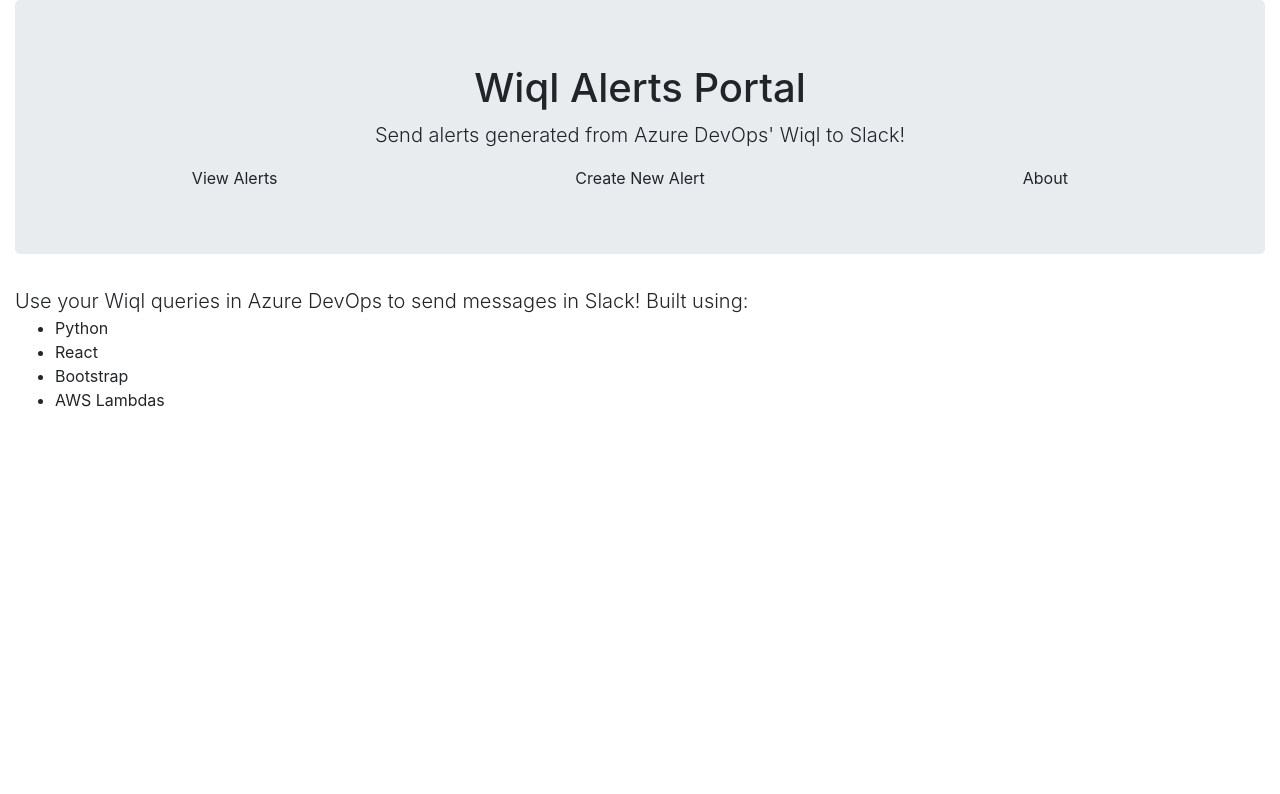
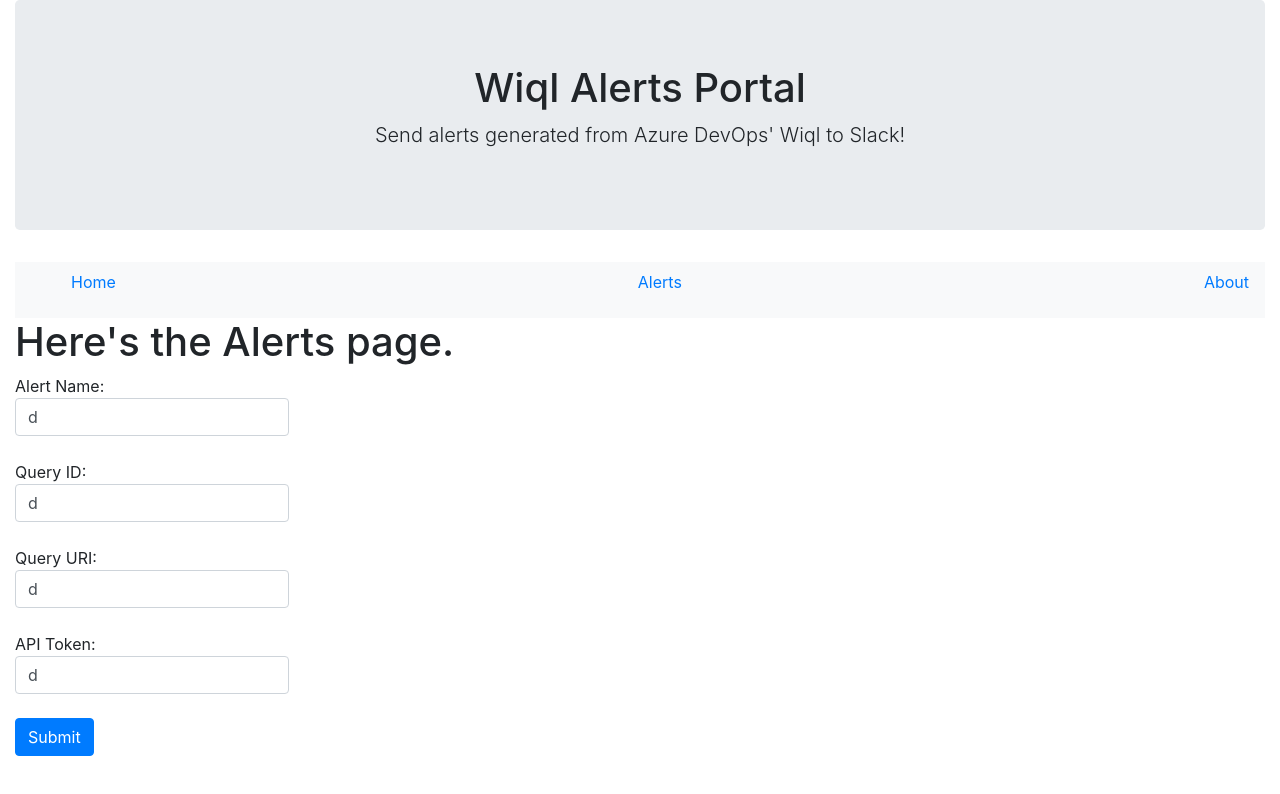
Before and after one commit to AKloc/pyAzureDevOpsWiqlAlertsPortal, a React (Create React App) app in the folder wiql-alerts-portal/: page /alert in a window 1280 px wide. Shown: the top 794 px of the page. Built offline with nearby package versions, Linux system fonts and the light colour scheme.

Commit message:
More router, more forms, more Bootstrap CSS.

```diff
--- a/wiql-alerts-portal/src/App.js
+++ b/wiql-alerts-portal/src/App.js
@@ -1,10 +1,12 @@
 import React from "react";
 import Header from "./common/Header";
-import Homepage from "./common/Homepage";
+import Home from "./common/Home";
+import About from "./common/About";
+import Alert from "./common/Alert";
 import Container from "react-bootstrap/Container";
+import { BrowserRouter as Router, Switch, Route, Link } from "react-router-dom";
 import Row from "react-bootstrap/Row";
 import Col from "react-bootstrap/Col";
-import { BrowserRouter, Switch, Route, Link } from "react-router-dom";
 
 function App() {
   return (
@@ -16,7 +18,32 @@
       </Row>
       <Row>
         <Col>
-          <Homepage />
+          <Router>
+            <div>
+              <nav class="navbar navbar-light bg-light">
+                <ul>
+                  <Link to="/">Home</Link>
+                </ul>
+                <ul>
+                  <Link to="/alert">Alerts</Link>
+                </ul>
+                <ul>
+                  <Link to="/about">About</Link>
+                </ul>
+              </nav>
+            </div>
+            <Switch>
+              <Route path="/about" exact>
+                <About />
+              </Route>
+              <Route path="/alert" exact>
+                <Alert />
+              </Route>
+              <Route path="/" exact>
+                <Home />
+              </Route>
+            </Switch>
+          </Router>
         </Col>
       </Row>
     </Container>
--- /dev/null
+++ b/wiql-alerts-portal/src/common/About.js
@@ -0,0 +1,7 @@
+import React from "react";
+
+function About() {
+  return <h1>Here's the About page.</h1>;
+}
+
+export default About;
--- /dev/null
+++ b/wiql-alerts-portal/src/common/Alert.js
@@ -0,0 +1,73 @@
+import React from "react";
+
+function Alert() {
+  const handleSubmit = (event) => {
+    alert("Button clicked.");
+  };
+
+  const handleFieldChanged = (event) => {
+    alert("Field changed");
+  };
+
+  return (
+    <>
+      <h1>Here's the Alerts page.</h1>
+      <form onSubmit={(e) => handleSubmit()}>
+        <div className="form-group">
+          <label for="alertNameInput">
+            Alert Name:
+            <input
+              type="text"
+              id="alertNameInput"
+              class="form-control"
+              value={"d"}
+              onChange={(e) => handleFieldChanged()}
+            />
+          </label>
+        </div>
+        <div className="form-group">
+          <label for="queryIdInput">
+            Query ID:
+            <input
+              type="text"
+              id="queryIdInput"
+              class="form-control"
+              value={"d"}
+              onChange={(e) => handleFieldChanged()}
+            />
+          </label>
+        </div>
+        <div className="form-group">
+          <label for="queryUriInput">
+            Query URI:
+            <input
+              type="text"
+              id="queryUriInput"
+              class="form-control"
+              value={"d"}
+              onChange={(e) => handleFieldChanged()}
+            />
+          </label>
+        </div>
+        <div className="form-group">
+          <label for="apiTokenInput">
+            API Token:
+            <input
+              type="text"
+              id="apiTokenInput"
+              class="form-control"
+              value={"d"}
+              onChange={(e) => handleFieldChanged()}
+            />
+          </label>
+        </div>
+
+        <button type="submit" class="btn btn-primary">
+          Submit
+        </button>
+      </form>
+    </>
+  );
+}
+
+export default Alert;
--- a/wiql-alerts-portal/src/common/Header.js
+++ b/wiql-alerts-portal/src/common/Header.js
@@ -1,7 +1,5 @@
 import React from "react";
 import Jumbotron from "react-bootstrap/Jumbotron";
-import Row from "react-bootstrap/Row";
-import Col from "react-bootstrap/Col";
 
 function Header() {
   return (
@@ -10,11 +8,6 @@
       <p className="lead">
         Send alerts generated from Azure DevOps' Wiql to Slack!
       </p>
-      <Row>
-        <Col>View Alerts</Col>
-        <Col>Create New Alert</Col>
-        <Col>About</Col>
-      </Row>
     </Jumbotron>
   );
 }
--- a/wiql-alerts-portal/src/common/Homepage.js
+++ b/wiql-alerts-portal/src/common/Home.js
@@ -2,7 +2,7 @@
 import Row from "react-bootstrap/Row";
 import Col from "react-bootstrap/Col";
 
-function Homepage() {
+function Home() {
   return (
     <>
       <Row>
@@ -25,4 +25,4 @@
   );
 }
 
-export default Homepage;
+export default Home;
```
